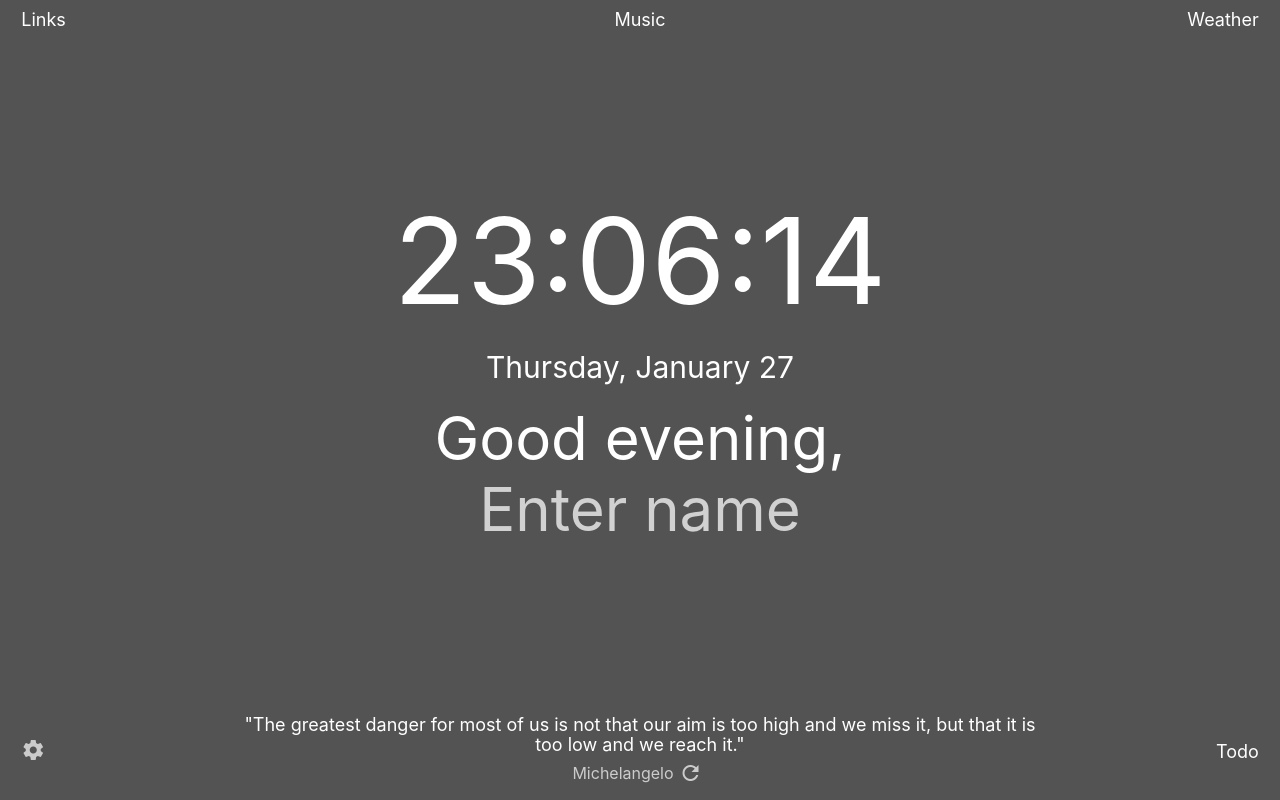
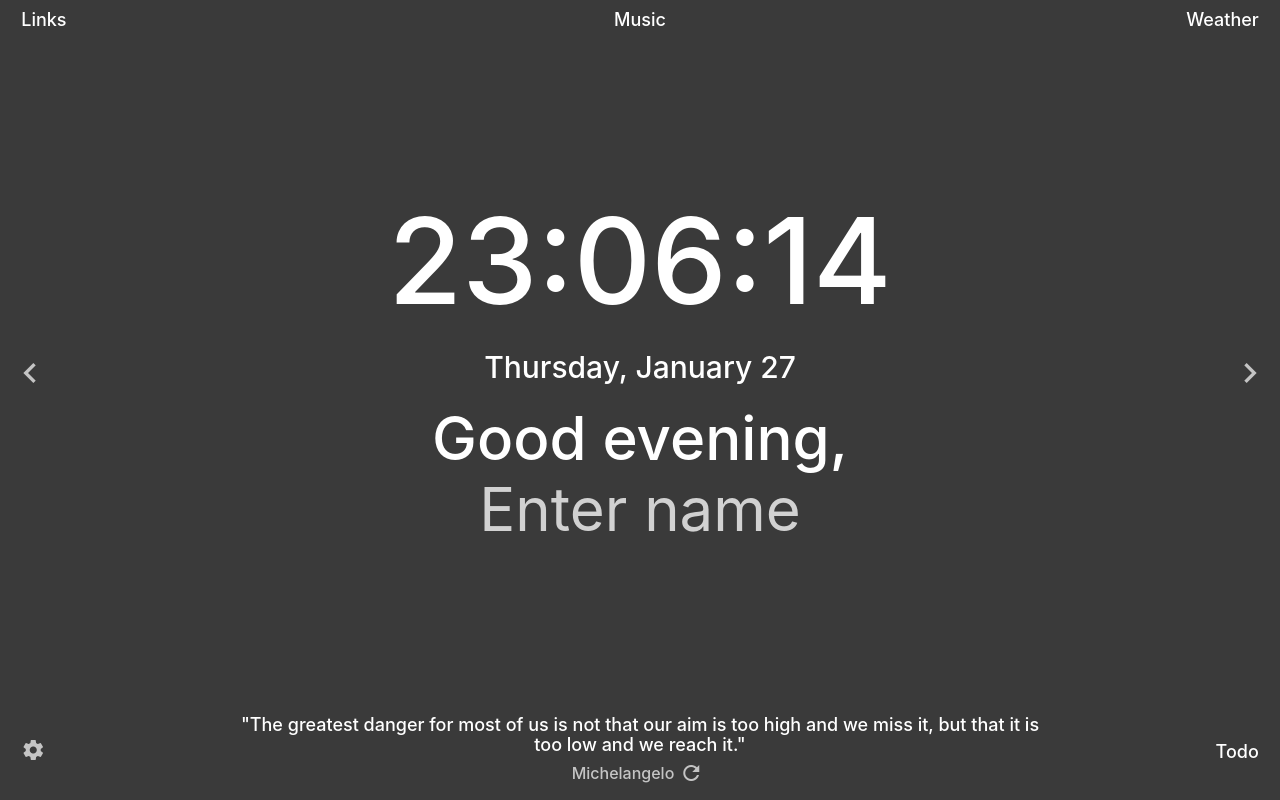
Before and after one commit to anstss/momentum, a React (Create React App) app in the folder momentum/: page / in a window 1280 px wide. Built offline with nearby package versions, Linux system fonts and the light colour scheme; no server answers.

Commit message:
feat: add flickr-api-service, add bg-image loading, add prev/next bg-image loading

```diff
--- a/momentum/package.json
+++ b/momentum/package.json
@@ -8,10 +8,12 @@
     "@testing-library/react": "^9.5.0",
     "@testing-library/user-event": "^7.2.1",
     "@types/jest": "^24.9.1",
+    "@types/materialize-css": "^1.0.11",
     "@types/node": "^12.20.42",
     "@types/react": "^16.14.21",
     "@types/react-dom": "^16.9.14",
     "@types/react-redux": "^7.1.22",
+    "axios": "^0.25.0",
     "normalize.css": "^8.0.1",
     "react": "^17.0.2",
     "react-dom": "^17.0.2",
@@ -46,6 +48,7 @@
     "eslint-config-prettier": "^8.3.0",
     "husky": "^7.0.4",
     "lint-staged": "^12.3.2",
+    "materialize-css": "^1.0.0",
     "prettier": "2.5.1"
   },
   "lint-staged": {
--- a/momentum/src/app.scss
+++ b/momentum/src/app.scss
@@ -5,7 +5,26 @@
   padding: 10px;
   width: 100vw;
   height: 100vh;
-  background-color: #535353;
+  background: #535353 center no-repeat;
+  background-size: cover;
   color: #fff;
   font-size: 18px;
+  font-weight: 500;
+
+  &__cover {
+    position: absolute;
+    top: 0;
+    left: 0;
+    width: 100vw;
+    height: 100vh;
+    background-color: #000;
+    opacity: 0.3;
+  }
+
+  &__center-container {
+    display: flex;
+    justify-content: space-between;
+    align-items: center;
+    z-index: 10;
+  }
 }
--- a/momentum/src/app.tsx
+++ b/momentum/src/app.tsx
@@ -1,4 +1,4 @@
-import React from "react";
+import React, { useEffect, useState } from "react";
 import "./shared/styles.scss";
 import "./app.scss";
 import DateTimeGreeting from "./components/date-time-greeting/date-time-greeting";
@@ -8,16 +8,88 @@ import Todo from "./components/todo/todo";
 import Links from "./components/links/links";
 import Music from "./components/music/music";
 import Weather from "./components/weather/weather";
+import { FlickrApiService } from "./services/flickr-api-service";
+import * as M from "materialize-css";
+import IFlickrPhoto from "./types/IFlickrPhoto";
+import { getRandomNumber } from "./shared/helpers";
+import { useAppSelector } from "./app/hooks";
+
+const flickrApiService = new FlickrApiService();
 
 function App() {
+  const [backgroundImageURL, setBackgroundImageURL] = useState<string>("");
+  const [backgroundImageList, setBackgroundImageList] = useState<
+    IFlickrPhoto[]
+  >([]);
+  const [backgroundImageIndex, setBackgroundImageIndex] = useState<
+    number | null
+  >(null);
+
+  const { timeOfDay } = useAppSelector(
+    (state) => state.dateTimeGreetingReducer
+  );
+
+  useEffect(() => {
+    const loadBackgroundImage = async () => {
+      try {
+        const backgroundImageList =
+          await flickrApiService.getFilteredBackgroundImageList(timeOfDay);
+        setBackgroundImageList(backgroundImageList);
+        const bgImageIndex = getRandomNumber(0, backgroundImageList.length);
+        setBackgroundImageIndex(bgImageIndex);
+        const bgImageURL = backgroundImageList[bgImageIndex].url_h;
+        setBackgroundImageURL(bgImageURL);
+      } catch (e) {
+        M.toast({ html: e.message });
+      }
+    };
+    loadBackgroundImage();
+  }, []);
+
+  const loadPrevBackgroundImage = () => {
+    if (backgroundImageIndex === null) return;
+    let prevBgImageIndex = backgroundImageIndex - 1;
+    if (prevBgImageIndex < 0) prevBgImageIndex = backgroundImageList.length - 1;
+    setBackgroundImageIndex(prevBgImageIndex);
+    const prevBgImageURL = backgroundImageList[prevBgImageIndex].url_h;
+    setBackgroundImageURL(prevBgImageURL);
+  };
+
+  const loadNextBackgroundImage = () => {
+    if (backgroundImageIndex === null) return;
+    let nextBgImageIndex = backgroundImageIndex + 1;
+    if (nextBgImageIndex >= backgroundImageList.length) nextBgImageIndex = 0;
+    setBackgroundImageIndex(nextBgImageIndex);
+    const nextBgImageURL = backgroundImageList[nextBgImageIndex].url_h;
+    setBackgroundImageURL(nextBgImageURL);
+  };
+
   return (
-    <div className="app">
+    <div
+      className="app"
+      style={{ backgroundImage: `url(${backgroundImageURL})` }}
+    >
+      <div className="app__cover"></div>
       <div className="row small-container">
         <Links />
         <Music />
         <Weather />
       </div>
-      <DateTimeGreeting />
+      <div className="app__center-container">
+        <i
+          className="material-icons icon icon--prev"
+          onClick={loadPrevBackgroundImage}
+        >
+          chevron_left
+        </i>
+        <DateTimeGreeting />
+        <i
+          className="material-icons icon icon--next"
+          onClick={loadNextBackgroundImage}
+        >
+          chevron_right
+        </i>
+      </div>
       <div className="row small-container">
         <Settings />
         <Quote />
--- /dev/null
+++ b/momentum/src/services/flickr-api-service.ts
@@ -0,0 +1,54 @@
+import axios from "axios";
+import IFlickrPhoto from "../types/IFlickrPhoto";
+
+interface IPhotoResponse {
+  photos: IPhotoInfo;
+}
+
+interface IPhotoInfo {
+  photo: IFlickrPhoto[];
+}
+
+const FLICKR_BASE_URL = "https://www.flickr.com/services/rest/";
+
+export class FlickrApiService {
+  getImageList = async (timeOfDay: string) => {
+    const params = {
+      method: "flickr.photos.search",
+      api_key: "d00bdb3b02450e6914ccf2df29b86050",
+      tags: `nature,${timeOfDay}`,
+      tag_mode: "all",
+      format: "json",
+      nojsoncallback: 1,
+      extras: "url_h",
+      per_page: 500,
+    };
+    try {
+      const res = await axios.get<IPhotoResponse>(FLICKR_BASE_URL, { params });
+      return res.data.photos.photo;
+    } catch (error) {
+      return error;
+    }
+  };
+
+  filterImageList = (imageList: IFlickrPhoto[]): IFlickrPhoto[] => {
+    const onlyBigImages = imageList.filter(
+      (img: IFlickrPhoto) => img.width_h >= 1600
+    );
+    return onlyBigImages;
+  };
+
+  getFilteredBackgroundImageList = async (timeOfDay: string) => {
+    const res = await this.getImageList(timeOfDay);
+    if (res instanceof Error)
+      throw new Error(
+        `Unable to load background image. Error: ${res.message}. Please try reloading the page or try again later`
+      );
+    const imageList = this.filterImageList(res);
+    if (imageList.length === 0)
+      throw new Error(
+        "Unable to load background image. Please try reloading the page or try again later"
+      );
+    return imageList;
+  };
+}
--- /dev/null
+++ b/momentum/src/shared/helpers.ts
@@ -0,0 +1,3 @@
+export const getRandomNumber = (min: number, max: number): number => {
+  return Math.floor(Math.random() * (max - min)) + min;
+};
--- a/momentum/src/shared/styles.scss
+++ b/momentum/src/shared/styles.scss
@@ -2,6 +2,11 @@
   opacity: 0.7;
   cursor: pointer;
   transition: all 0.2s linear;
+
+  &--prev,
+  &--next {
+    font-size: 40px;
+  }
 
   &:hover {
     opacity: 1;
@@ -14,4 +19,5 @@
   flex-wrap: wrap;
   width: 100%;
   margin-bottom: 0;
+  z-index: 10;
 }
--- /dev/null
+++ b/momentum/src/types/IFlickrPhoto.ts
@@ -0,0 +1,4 @@
+export default interface IFlickrPhoto {
+  url_h: string;
+  width_h: number;
+}
```
Also changed, not shown: 1 other file (tests, documents, lock files or other folders).
